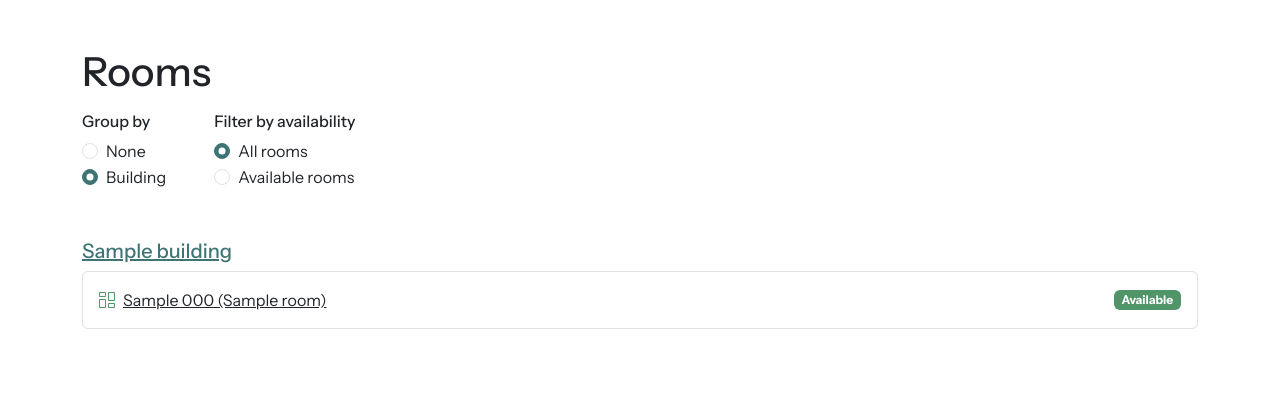
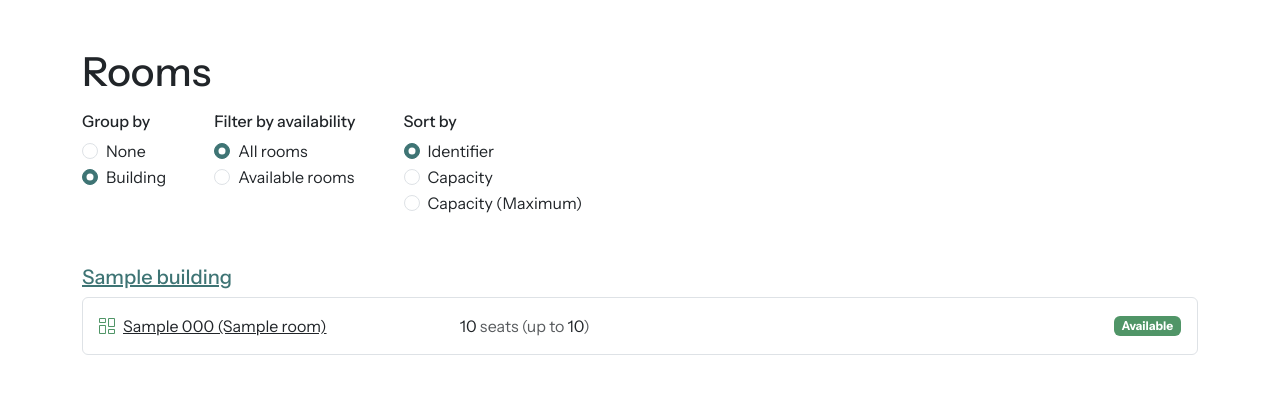
Before and after one commit to readtu/S25ISD1PM, a Django app: page /rooms in a window 1280 px wide. Shown: the part 72-466 px from the top of the page. Run offline with Django 5.2, Linux system fonts and the light colour scheme; tables that the repository leaves empty hold one stand-in row (values such as "Sample post"); some libraries are stand-ins or nearby versions.

Commit message:
Added capacity support

```diff
--- a/locations_app/models.py
+++ b/locations_app/models.py
@@ -1,21 +1,22 @@
-# ruff: noqa: D105
+# ruff: noqa: D101, D105, D106
 
 from uuid import uuid4
 
-from django.db.models import Model
+from django.db.models import F, Model, Q
+from django.db.models.constraints import CheckConstraint
 from django.db.models.deletion import SET_NULL
-from django.db.models.fields import BooleanField, CharField, UUIDField
+from django.db.models.fields import BooleanField, CharField, PositiveIntegerField, UUIDField
 from django.db.models.fields.related import ForeignKey
 from django.urls import reverse
 
 
-class Building(Model):  # noqa: D101
+class Building(Model):
     uuid = UUIDField(primary_key=True, default=uuid4)
     identifier = CharField(max_length=10, unique=True)
     name = CharField(max_length=255, unique=True)
     available = BooleanField(default=True)
 
-    class Meta:  # noqa: D106
+    class Meta:
         ordering = ("name",)
 
     def __str__(self) -> str:
@@ -25,15 +26,27 @@ class Building(Model):  # noqa: D101
         return reverse("view_building", kwargs={"uuid": self.uuid})
 
 
-class Room(Model):  # noqa: D101
+class Room(Model):
     uuid = UUIDField(primary_key=True, default=uuid4)
     building = ForeignKey(Building, on_delete=SET_NULL, related_name="rooms", null=True)
     name = CharField(max_length=255, null=True, unique=True)
     code = CharField(max_length=10, null=True)
     available = BooleanField(default=True)
+    default_capacity = PositiveIntegerField()
+    maximum_capacity = PositiveIntegerField()
 
-    class Meta:  # noqa: D106
+    class Meta:
         ordering = ("building", "code", "name")
+        constraints = (
+            CheckConstraint(
+                check=Q(maximum_capacity__gte=F("default_capacity")),
+                name="maximum_capacity_must_be_greater_than_default_capacity",
+                violation_error_message=(
+                    "The maximum_capacity of a Room must be "
+                    "greater than or equal to its default_capacity."
+                ),
+            ),
+        )
 
     def __str__(self) -> str:
         s = ""
--- a/locations_app/templates/locations_app/list_rooms.html
+++ b/locations_app/templates/locations_app/list_rooms.html
@@ -32,6 +32,24 @@
                 <label class="form-check-label" for="available">Available rooms</label>
             </div>
         </fieldset>
+        <fieldset>
+            <legend class="h6">Sort by</legend>
+            <div class="form-check">
+                <input class="form-check-input" type="radio" name="sort_by" id="sort_by__identifier" value="identifier" data-refresh
+                    {% if sort_by == 'identifier' %} checked {% endif %}>
+                <label class="form-check-label" for="sort_by__identifier">Identifier</label>
+            </div>
+            <div class="form-check">
+                <input class="form-check-input" type="radio" name="sort_by" id="sort_by__default_capacity" value="default_capacity" data-refresh
+                    {% if sort_by == 'default_capacity' %} checked {% endif %}>
+                <label class="form-check-label" for="sort_by__default_capacity">Capacity</label>
+            </div>
+            <div class="form-check">
+                <input class="form-check-input" type="radio" name="sort_by" id="sort_by__maximum_capacity" value="maximum_capacity" data-refresh
+                    {% if sort_by == 'maximum_capacity' %} checked {% endif %}>
+                <label class="form-check-label" for="sort_by__maximum_capacity">Capacity (Maximum)</label>
+            </div>
+        </fieldset>
     </form>
 </section>
 <section class="container py-5">
@@ -46,12 +64,17 @@
                     {% for room in rooms %}
                     <div class="list-group-item py-3">
                         <div class="row g-0">
-                            <div class="col col-6 d-flex justify-content-start align-items-center">
+                            <div class="col col-4 d-flex justify-content-start align-items-center">
                                 <i
                                     class="bi bi-columns-gap {% if not room.available %} text-danger {% elif not room.building.available %} text-warning {% else %} text-success {% endif %} me-2"></i>
                                 <a href="{{room.get_absolute_url}}" class="text-reset">{{room}}</a>
                             </div>
-                            <div class="col col-6 d-flex justify-content-end align-items-center">
+                            <div class="col col-4">
+                                {{room.default_capacity}}
+                                <span class="text-muted"> seats (up to </span>
+                                {{room.maximum_capacity}}<span class="text-muted">)</span>
+                            </div>
+                            <div class="col col-4 d-flex justify-content-end align-items-center">
                                 {% if room.available %}
                                 <div
                                     class="badge {% if not room.building.available %} bg-warning {% else %} bg-success {% endif %}">
@@ -77,18 +100,23 @@
         {% for room in rooms %}
         <div class="list-group-item py-3">
             <div class="row g-0">
-                <div class="col col-4 d-flex justify-content-start align-items-center">
+                <div class="col col-3 d-flex justify-content-start align-items-center">
                     <i
                         class="bi bi-columns-gap {% if not room.available %} text-danger {% elif not room.building.available %} text-warning {% else %} text-success {% endif %} me-2"></i>
                     <a href="{{room.get_absolute_url}}" class="text-reset">{{room}}</a>
                 </div>
-                <div class="col col-4 d-flex justify-content-start align-items-center">
+                <div class="col col-3 d-flex justify-content-start align-items-center">
                     <span>
                         Inside the <a href="{{room.building.get_absolute_url}}"
                             class="text-muted">{{room.building.name}}</a>
                     </span>
                 </div>
-                <div class="col col-4 d-flex justify-content-end align-items-center">
+                <div class="col col-3">
+                    {{room.default_capacity}}
+                    <span class="text-muted"> seats (up to </span>
+                    {{room.maximum_capacity}}<span class="text-muted">)</span>
+                </div>
+                <div class="col col-3 d-flex justify-content-end align-items-center">
                     {% if room.available %}
                     <div
                         class="badge {% if not room.building.available %} bg-warning {% else %} bg-success {% endif %}">
--- a/locations_app/views.py
+++ b/locations_app/views.py
@@ -77,6 +77,9 @@ def list_rooms(request: HttpRequest) -> HttpResponse:
     rooms = Room.objects.all()
     group_by_building = request.GET.get("group_by", "building") == "building"
     availability = request.GET.get("availability", "all") == "available"
+    sort_by = request.GET.get("sort_by", "identifier")
+    if sort_by in {"default_capacity", "maximum_capacity"}:
+        rooms = rooms.order_by(sort_by).reverse()
     if availability:
         rooms = rooms.filter(available=True, building__available=True)
     groups = {}
@@ -87,6 +90,7 @@ def list_rooms(request: HttpRequest) -> HttpResponse:
         "groups": groups,
         "group_by_building": group_by_building,
         "availability": availability,
+        "sort_by": sort_by,
     })
 
 
```
Also changed, not shown: locations_app/templates/locations_app/create_room.html (+10 -0 lines), locations_app/templates/locations_app/edit_room.html (+10 -0 lines), locations_app/templates/locations_app/view_building.html (+7 -2 lines), locations_app/migrations/0003_alter_building_options_alter_room_options_and_more.py (added), locations_app/migrations/0004_room_maximum_capacity_must_be_greater_than_default_capacity.py (added), locations_app/migrations/0005_remove_room_maximum_capacity_must_be_greater_than_default_capacity_and_more.py (added).
